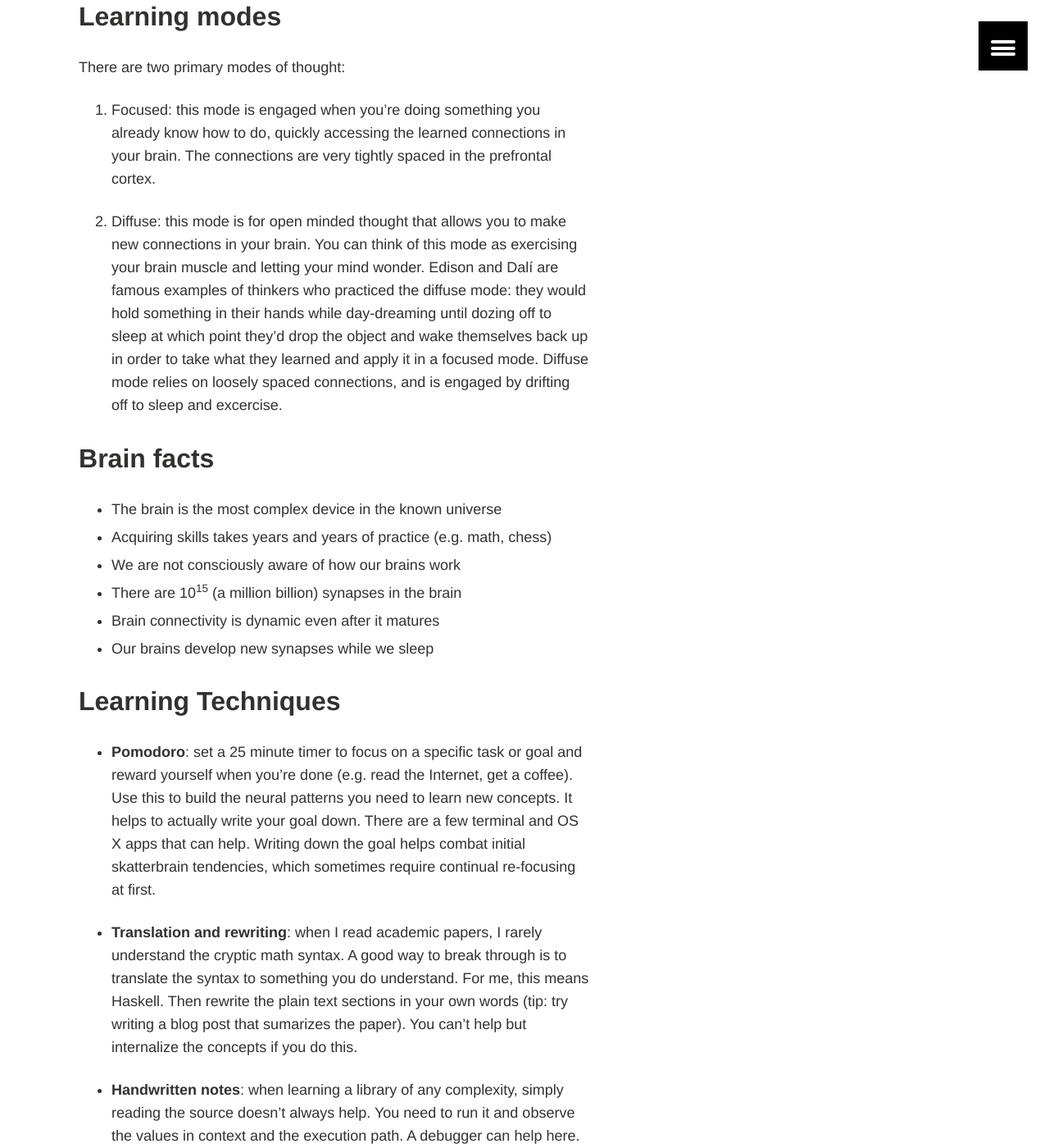
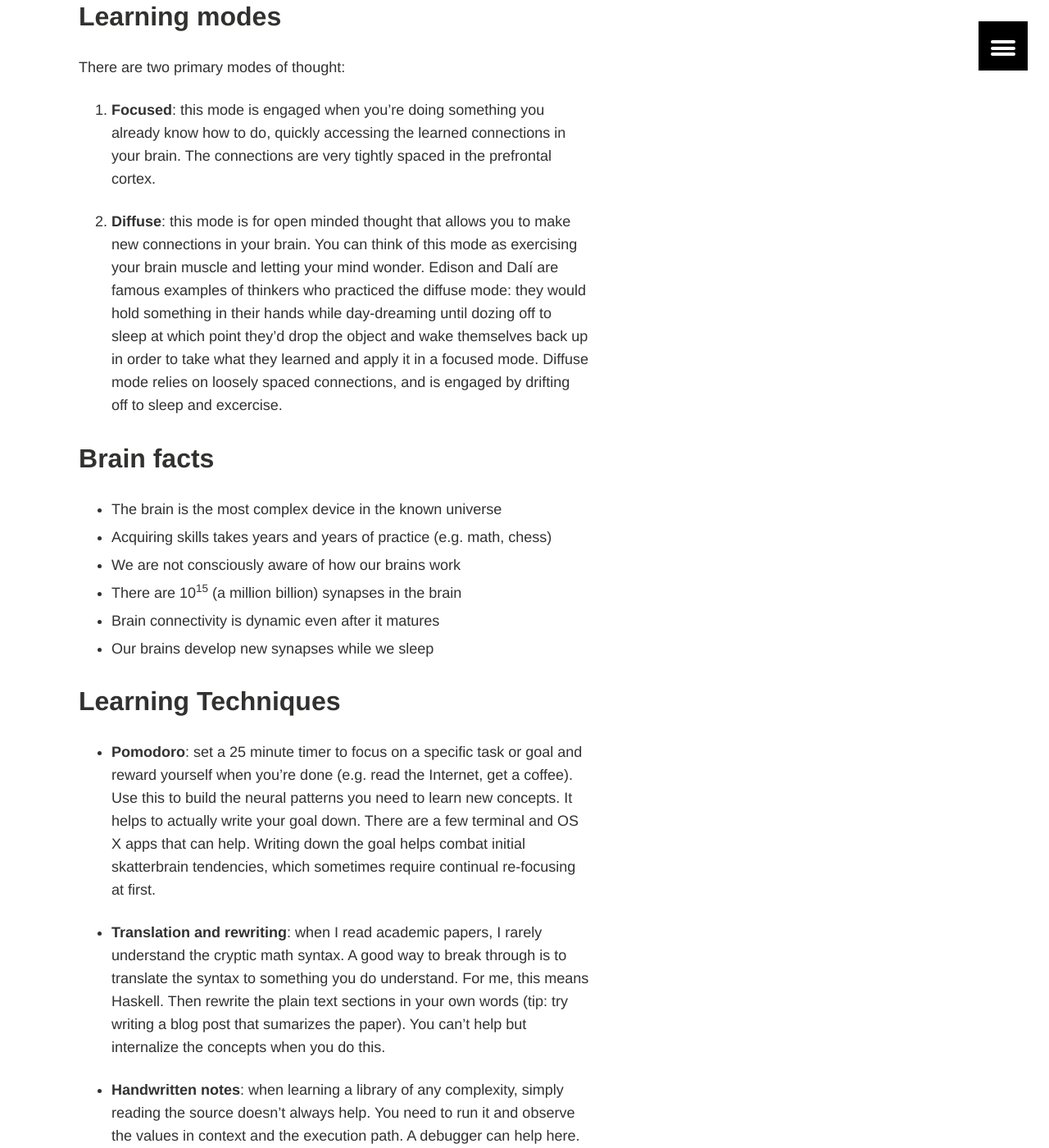
Before and after one commit to devth/devth.github.com, a Jekyll site: the page built from _posts/2014-10-05-on-learning.md, in a window 1280 px wide and 1400 px high, scrolled down 895 px. Shown: the whole window at 82% size. Built offline with Jekyll 4.4.1, drawn with Linux system fonts in a browser that asks for light colours; Markdown is read by kramdown in place of the engine named in the settings; comment, search, counter and statistics services are not loaded.

Commit message:
Improve style on learning

```diff
--- a/_posts/2014-10-05-on-learning.md
+++ b/_posts/2014-10-05-on-learning.md
@@ -29,11 +29,11 @@ observations gained from the class.
 
 There are two primary modes of thought:
 
-0. Focused: this mode is engaged when you're doing something you already know how
+0. **Focused**: this mode is engaged when you're doing something you already know how
    to do, quickly accessing the learned connections in your brain. The
    connections are very tightly spaced in the prefrontal cortex.
 
-0. Diffuse: this mode is for open minded thought that allows you to make new
+0. **Diffuse**: this mode is for open minded thought that allows you to make new
    connections in your brain. You can think of this mode as exercising your
    brain muscle and letting your mind wonder. Edison and Dalí are famous
    examples of thinkers who practiced the diffuse mode: they would hold
@@ -61,12 +61,12 @@ There are two primary modes of thought:
   Writing down the goal helps combat initial skatterbrain tendencies, which
   sometimes require continual re-focusing at first.
 
-- **Translation and rewriting**: when I read academic papers, I rarely understand
-  the cryptic math syntax. A good way to break through is to translate the
-  syntax to something you do understand. For me, this means Haskell. Then
-  rewrite the plain text sections in your own words (tip: try writing a blog
-  post that sumarizes the paper). You can't help but internalize the concepts if
-  you do this.
+- **Translation and rewriting**: when I read academic papers, I rarely
+  understand the cryptic math syntax. A good way to break through is to
+  translate the syntax to something you do understand. For me, this means
+  Haskell. Then rewrite the plain text sections in your own words (tip: try
+  writing a blog post that sumarizes the paper). You can't help but internalize
+  the concepts when you do this.
 
 - **Handwritten notes**: when learning a library of any complexity, simply reading
   the source doesn't always help. You need to run it and observe the values in
```
